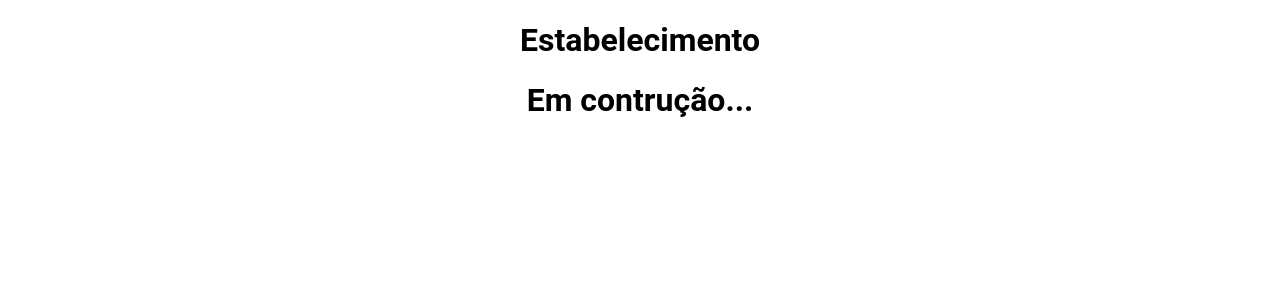
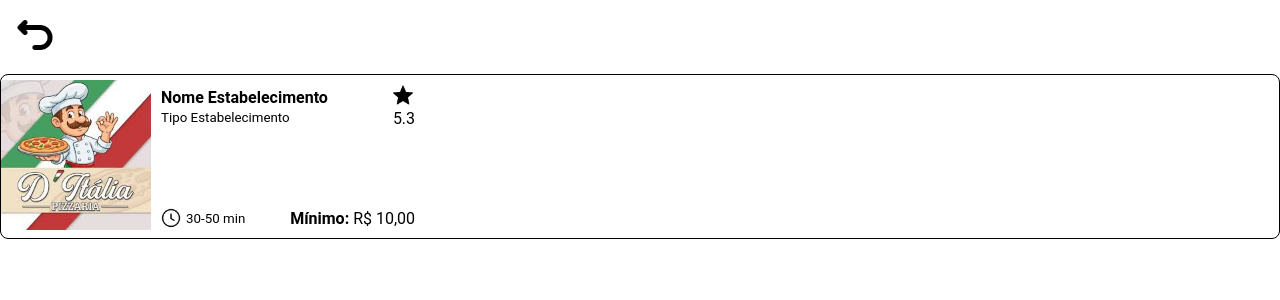
Before and after one commit to LUC4SMELLO/BaoDMais, a Flask app: page /estabelecimento/1 in a window 1280 px wide. Shown: the top 300 px of the page. Run offline with Flask 3, Linux system fonts and the light colour scheme.

Commit message:
feat: começando a parte do estabelecimento

```diff
--- a/static/css/estabelecimento.css
+++ b/static/css/estabelecimento.css
@@ -1,6 +1,62 @@
 body {
     margin: 0;
     font-family: 'Roboto', sans-serif;
-    font-size: 1rem;
+    font-size: 16px;
     text-align: center;
 }
+
+.voltar {
+    display: flex;
+    margin-top: 15px;
+    margin-bottom: 15px;
+    margin-left: 15px;
+}
+
+.informacoes-estabelecimento {
+    display: flex;
+    align-items: left;
+    border-radius: 8px;
+    border: 1px solid #000000;
+}
+
+.foto-estabelecimento {
+    margin-top: 5px;
+}
+
+.linha-nome {
+    display: flex;
+    justify-content: space-between; /* joga cada um pra um lado */
+    align-items: center;
+    gap: 65px;
+    margin-bottom: 80px;
+}
+
+.avaliacao {
+    margin-right: 10px;
+}
+.texto-estabelecimento {
+    display: flex;
+    flex-direction: column;
+    align-items: left;
+    text-align: left;
+    min-height: 140px;
+    margin-top: 10px;
+    margin-bottom: 10px;
+    margin-left: 10px;
+}
+
+.texto-tempo-delivery {
+    display: flex;
+    justify-content: space-between;
+    align-items: center;
+}
+
+.tempo-esquerda {
+    display: flex;
+    align-items: center;
+    gap: 5px;
+}
+
+.tempo-direita {
+    margin-right: 10px;
+}
--- a/templates/estabelecimento.html
+++ b/templates/estabelecimento.html
@@ -7,7 +7,42 @@
     <title>Estabelecimento</title>
 </head>
 <body>
-    <h1>Estabelecimento</h1>
-    <h1>Em contrução...</h1>
+    <div class="voltar">
+        <a href="{{ url_for('pagina_inicial.pagina_inicial') }}">
+            <img src="{{ url_for('static', filename='images/icons/voltar_black.png') }}" width="40" alt="Relógio">
+        </a>
+    </div>
+
+    <div class="informacoes-estabelecimento">
+        <div class="foto-estabelecimento">
+            <img src="{{ url_for('static', filename='images/estabelecimentos/ditalia_pizzaria.jfif') }}" width="150">
+        </div>
+
+        <div class="texto-estabelecimento">
+
+            <div class="linha-nome">
+                <div>
+                    <b>Nome Estabelecimento</b><br>
+                    <small>Tipo Estabelecimento</small>
+                </div>
+                <div class="avaliacao">
+                    <img src="{{ url_for('static', filename='images/icons/estrela_black.png') }}" width="20" alt="Avaliação"><br>
+                    5.3
+                </div>
+            </div>
+
+            <div class="texto-tempo-delivery">
+                <div class="tempo-esquerda">
+                    <img src="{{ url_for('static', filename='images/icons/relogio_black.png') }}" width="20" alt="Relógio">
+                    <small>30-50 min</small>
+                </div>
+                <div class="tempo-direita">
+                    <b>Mínimo:</b> R$ 10,00
+                </div>
+            </div>
+
+        </div>
+
+    </div>
 </body>
 </html>
```
Also changed, not shown: static/images/icons/voltar_black.png (added), static/images/icons/voltar_white.png (added).
